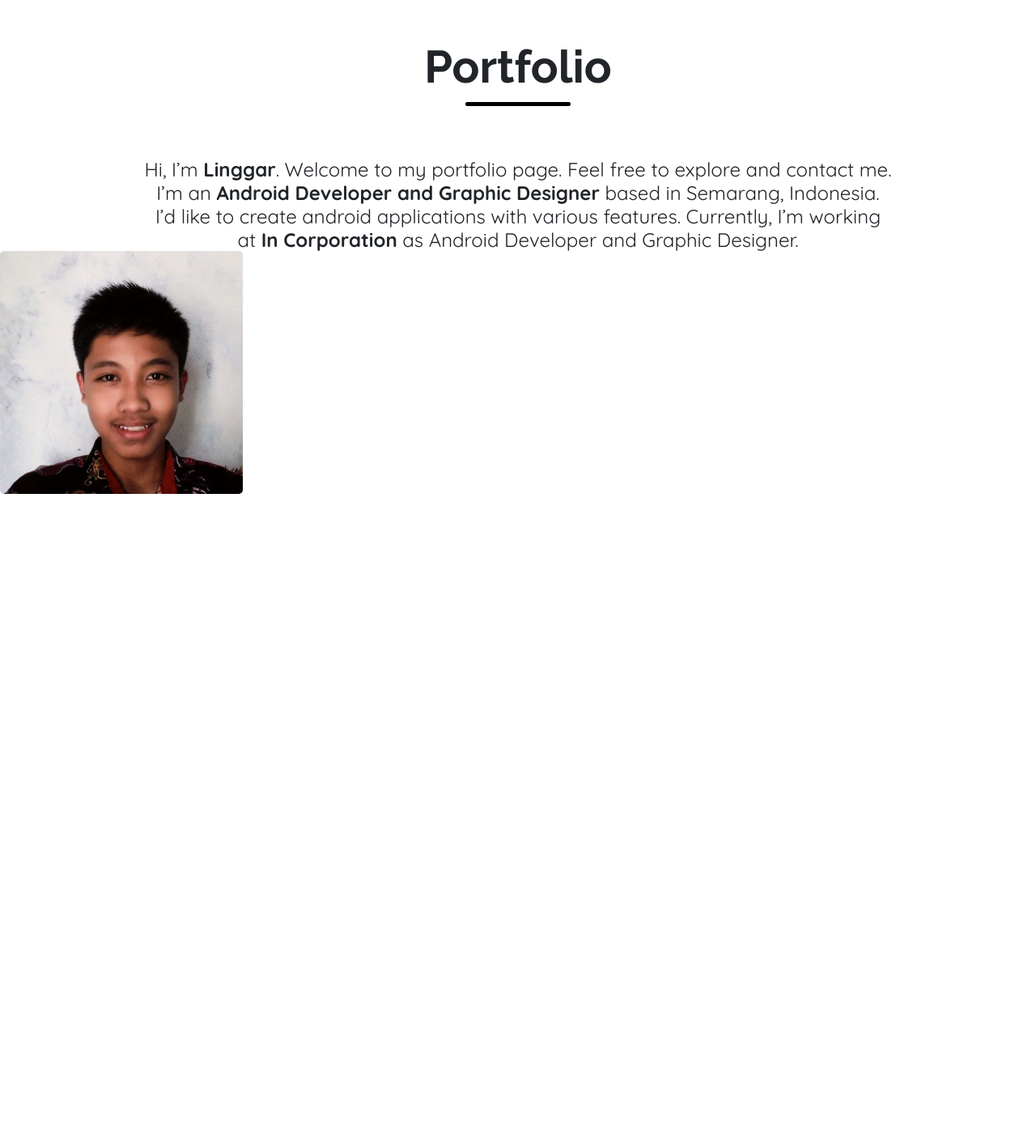
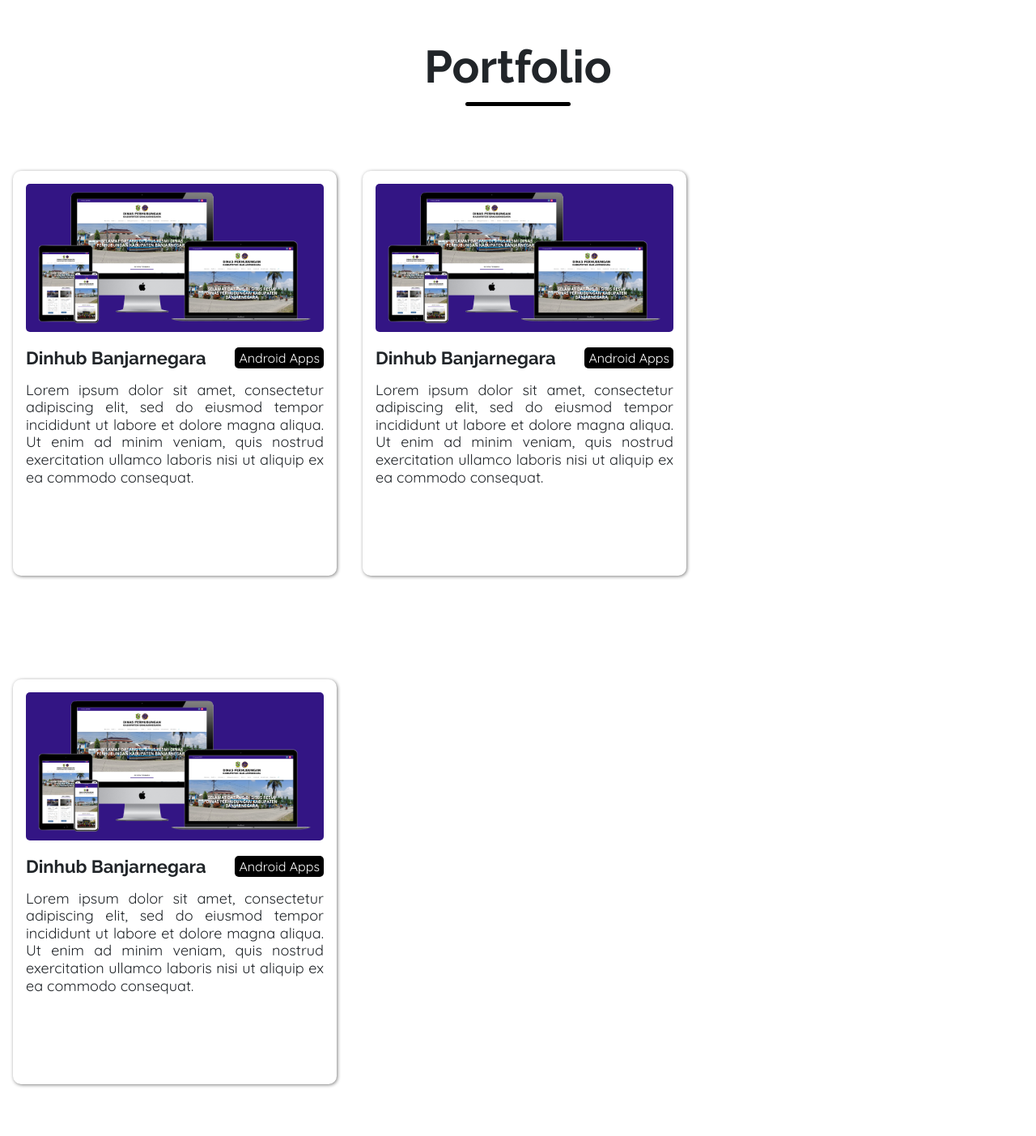
Before and after one commit to LinggarM/LinggarM.github.io, a PHP site: page / in a window 1280 px wide. Shown: the part 1216-2619 px from the top of the page at 81% size. Before the commit the page ends 1826 px from the top, so only its background shows below. Run offline with PHP 8.4, Linux system fonts and the light colour scheme.

Commit message:
Add portfolio section

```diff
--- a/css/style.css
+++ b/css/style.css
@@ -141,13 +141,23 @@ table {
 .contact-me{box-shadow: 0px 4px 5px grey;}
 .contact-me:hover{box-shadow: 0px 4px 10px grey;}
 #navigation a.contact-me:hover {text-decoration: none}
+
 #main{width:100%;margin-top: 128px}
 #main h1{font-family: "Raleway", sans-serif; font-weight: bold; font-size:64px;text-align: center}
 #main p{font-family: "Quicksand", sans-serif; font-size:24px;text-align: center; margin-top: 32px}
 #main img{display: block; margin: auto; margin-top: 64px}
+
 .divider hr {opacity: 50%; width:100%; margin: 64px 0}
 #content h1 {font-family: "Raleway", sans-serif; font-weight: bold; font-size:56px;text-align: center}
 #content p {font-family: "Quicksand", sans-serif; font-size:24px;text-align: center; margin-top: 64px;line-height: 1.2}
 #content p b {font-family: "Quicksand", sans-serif; font-weight: bold}
 #about {}
 .title-underlined {background: #000; margin: 16px 0; width: 130px; height: 5px; border-radius: 5px;}
+
+#portbox-wrapper{display: table; margin: 0 auto;}
+.port-box {width:400px;height:500px;padding:16px;margin: 64px 16px; box-shadow: 1px 1px 4px #808080; border-radius: 10px; float:left}
+.port-box img {width:368px;}
+.port-box .project-title {margin-top: 16px; overflow: hidden}
+.port-box h6 {float:left; font-family: "Raleway", sans-serif; font-size: 22px; font-weight: bold; padding: 2px 0}
+.port-box .tag {float:right; color:#fff; font-family: "Quicksand", sans-serif; font-size: 16px; background: #000;border-radius: 5px; padding: 5px}
+.port-box .project-desc {text-align: justify !important; font-size: 18px !important; margin-top: 16px !important;}
--- a/index.html
+++ b/index.html
@@ -54,16 +54,36 @@
 		<div id = "portfolio">
 			<h1>Portfolio</h1>
 			<center><div class="title-underlined"></div></center>
-			<p>Hi, I’m <b>Linggar</b>. Welcome to my portfolio page. Feel free to explore and contact me.<br/>
-			I’m an <b>Android Developer and Graphic Designer</b> based in Semarang, Indonesia.<br/>
-			I’d like to create android applications with various features. Currently, I’m working<br/>
-			at <b>In Corporation</b> as Android Developer and Graphic Designer.<br/></p>
+			<center>
+			<div id="portbox-wrapper">
+				<div class="port-box">
+					<img id="myImg" src="images/Dinhub Banjarnegara.png"/>
+					<div class="project-title">
+						<h6>Dinhub Banjarnegara</h6>
+						<div class="tag">Android Apps</div>
+					</div>
+					<p class="project-desc">Lorem ipsum dolor sit amet, consectetur adipiscing elit, sed do eiusmod tempor incididunt ut labore et dolore magna aliqua. Ut enim ad minim veniam, quis nostrud exercitation ullamco laboris nisi ut aliquip ex ea commodo consequat.</p>
+				</div>
+				<div class="port-box">
+					<img id="myImg" src="images/Dinhub Banjarnegara.png"/>
+					<div class="project-title">
+						<h6>Dinhub Banjarnegara</h6>
+						<div class="tag">Android Apps</div>
+					</div>
+					<p class="project-desc">Lorem ipsum dolor sit amet, consectetur adipiscing elit, sed do eiusmod tempor incididunt ut labore et dolore magna aliqua. Ut enim ad minim veniam, quis nostrud exercitation ullamco laboris nisi ut aliquip ex ea commodo consequat.</p>
+				</div>
+				<div class="port-box">
+					<img id="myImg" src="images/Dinhub Banjarnegara.png"/>
+					<div class="project-title">
+						<h6>Dinhub Banjarnegara</h6>
+						<div class="tag">Android Apps</div>
+					</div>
+					<p class="project-desc">Lorem ipsum dolor sit amet, consectetur adipiscing elit, sed do eiusmod tempor incididunt ut labore et dolore magna aliqua. Ut enim ad minim veniam, quis nostrud exercitation ullamco laboris nisi ut aliquip ex ea commodo consequat.</p>
+				</div>
+			</div>
+			</center>
 		</div>
 	</div>
-
-
-    <!-- Trigger the Modal -->
-    <img id="myImg" src="images/img_linggar.jpg" alt="My Photo" style="width:100%;max-width:300px">
 
     <!-- The Modal -->
     <div id="myModal" class="modal">
```
Also changed, not shown: images/Dinhub Banjarnegara.png (added).
